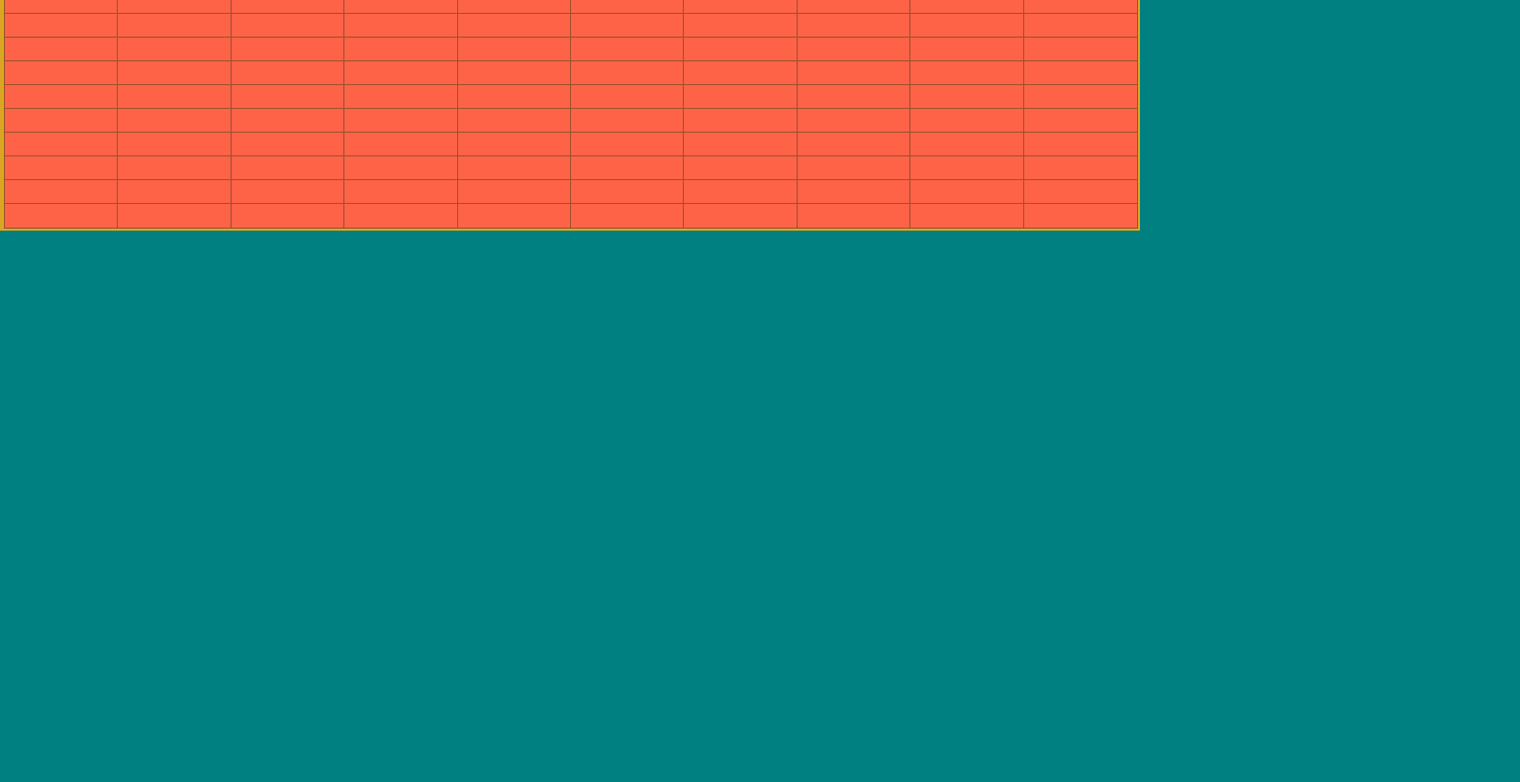
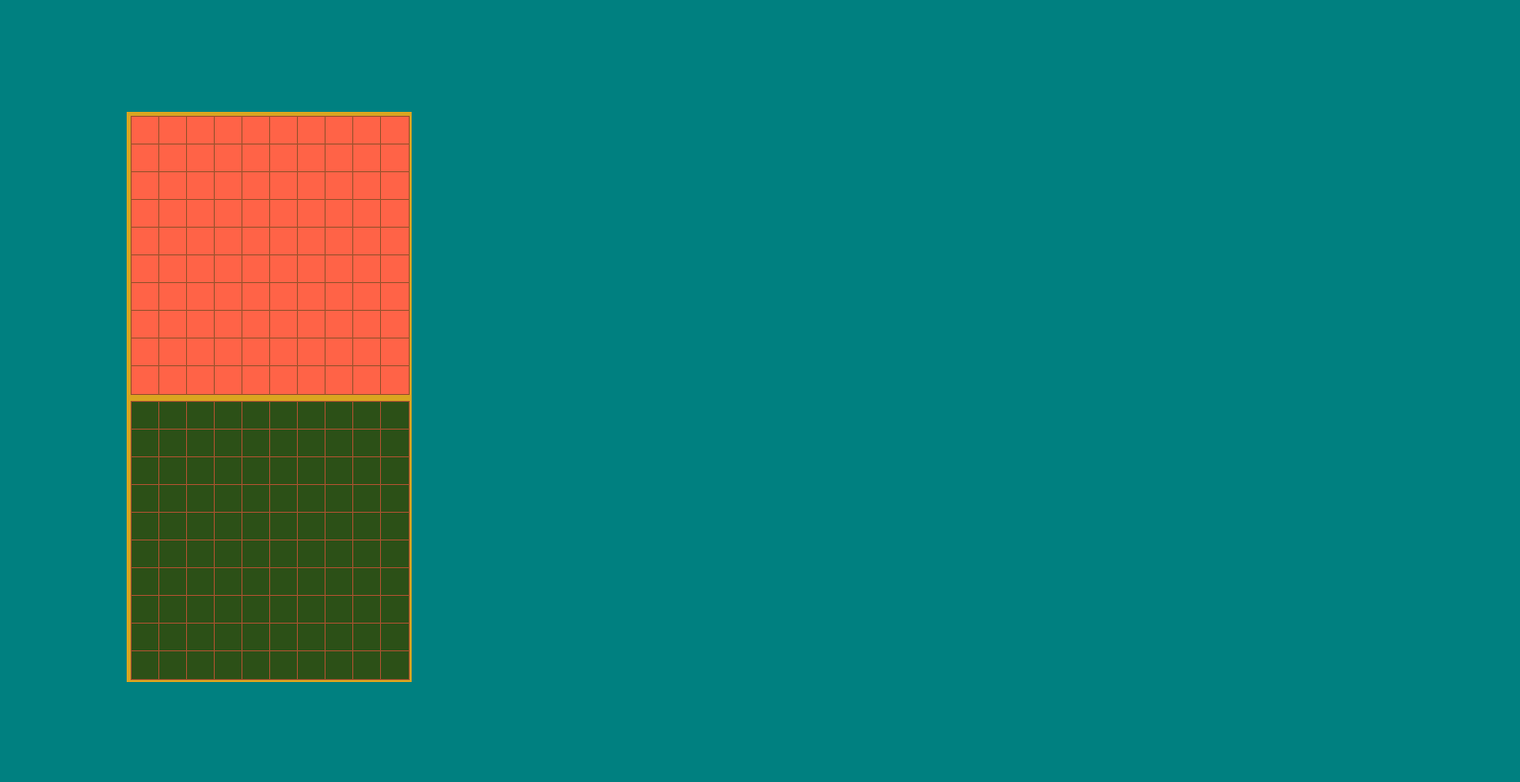
Before and after one commit to YannisRoss/js-battleship, a website built with webpack: page dist/index.html in a window 1280 px wide. Shown: the part 52-842 px from the top of the page at 99% size, 1536 px wide, since content can reach past the window. Before the commit the page ends 800 px from the top, so only its background shows below. Built offline with Linux system fonts and the light colour scheme.

Commit message:
build basic visual layout

```diff
--- a/src/index.js
+++ b/src/index.js
@@ -25,6 +25,7 @@ topBoard.setAttribute('id','top-board')
     }
 
 let bottomBoard = document.createElement('div')
+bottomBoard.setAttribute('id','bottom-board')
 
     i = 0;
     while  (i <gameboard.bottomsideSquaresArray.length) {
--- a/src/style.css
+++ b/src/style.css
@@ -14,8 +14,8 @@ body {
 }
 
 #container {
-
-    width: 90vw;
+    padding: 10vw;
+    width: 100vw;
     height: 90vh;
     display: flex;
     flex-direction: column;
@@ -27,7 +27,8 @@ h1 {
 }
 
 #top-board {
-    height: 30vh;
+    height: 35vh;
+    width: 35vh;
     display: grid;
     border: 4px solid goldenrod;
     grid-template-columns: repeat(10, 1fr) ;
@@ -45,3 +46,24 @@ h1 {
     background-color: rgb(145, 59, 43);
 
 }
+
+#bottom-board {
+    height: 35vh;
+    width: 35vh;
+    display: grid;
+    border: 4px solid goldenrod;
+    grid-template-columns: repeat(10, 1fr);
+    grid-template-rows: repeat(10, 1fr);
+}
+.bottom-square {
+    border: 1px solid sienna;
+    background-color: rgb(44, 80, 23);
+    width: 100%;
+    height: 100%;
+}
+
+.bottom-square:hover {
+
+    background-color: rgb(145, 59, 43);
+
+}
```
Also changed, not shown: dist/index.html, dist/main.js.
